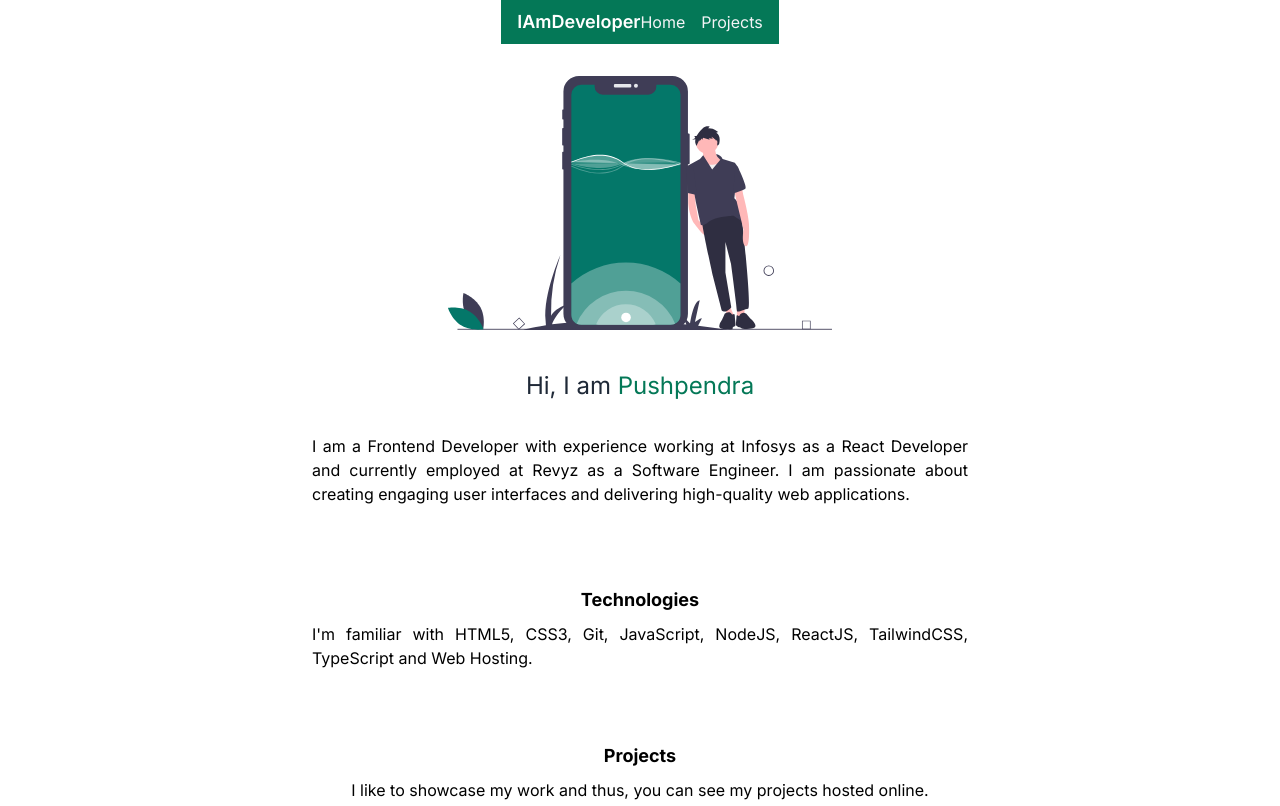
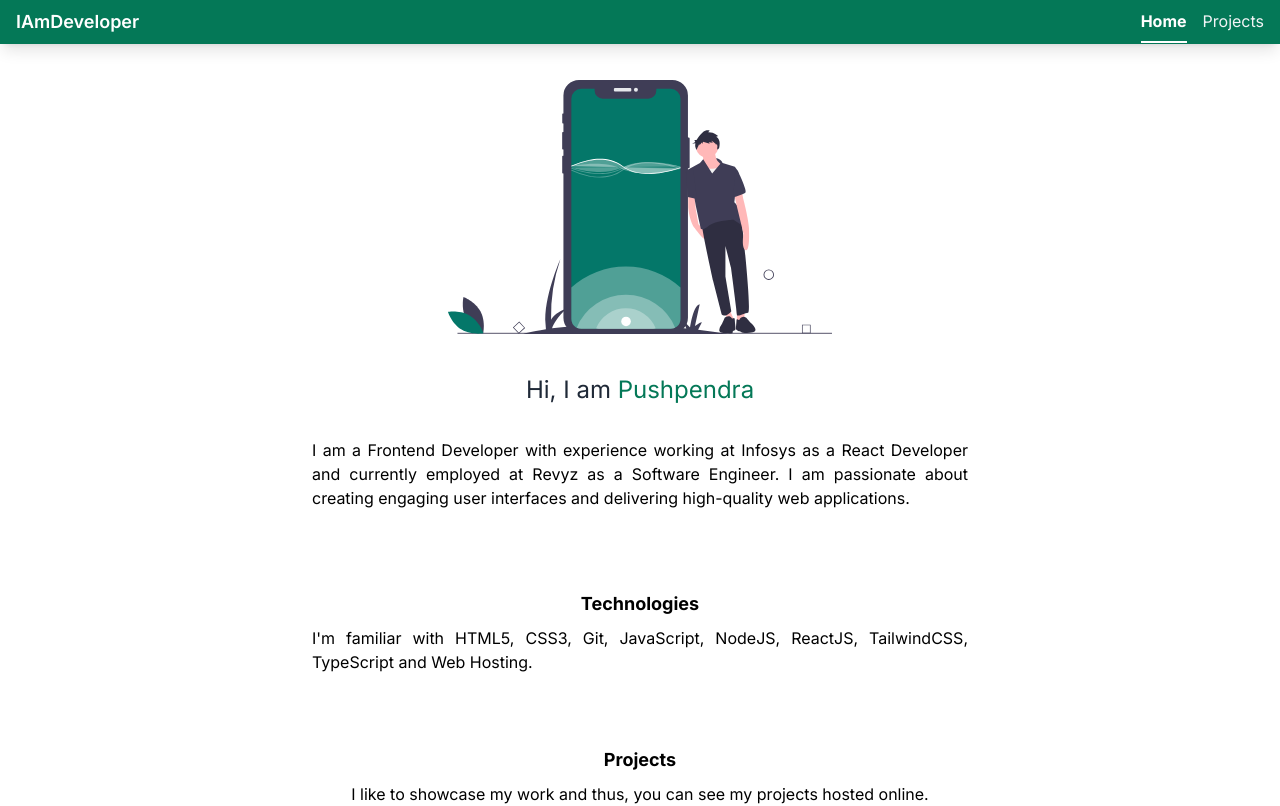
Before and after one commit to Pushpendra-Sharma/next-portfolio, a Next.js app: page / in a window 1280 px wide. Shown: the top 806 px of the page. Built offline with nearby package versions, Linux system fonts and the light colour scheme.

Commit message:
feat: show active path link highlighted in navbar

```diff
--- a/app/page.tsx
+++ b/app/page.tsx
@@ -7,7 +7,7 @@ export default function Home() {
 
   return (
     <main
-      className='flex flex-col items-stretch justify-evenly gap-2'
+      className='flex flex-col items-stretch justify-evenly gap-2 mt-12'
       data-testid='main-content'
     >
       <Header {...profileHeader} />
--- a/components/Navbar.tsx
+++ b/components/Navbar.tsx
@@ -1,33 +1,41 @@
+'use client';
 import React from 'react';
 import Link from 'next/link';
+import { usePathname } from 'next/navigation';
 
 export default function Navbar() {
+  const pathname = usePathname();
+
   return (
     <nav
-      className='mx-auto px-4 py-2 flex items-center justify-between bg-emerald-700'
+      className='px-4 flex items-center justify-between bg-emerald-700 w-full shadow-lg fixed top-0 z-10'
       data-testid='navigation-bar'
     >
-      <div className='flex items-center'>
-        <Link href='/' className='text-white text-lg font-semibold'>
+      <div className='flex items-center py-2' data-testid='title'>
+        <a href='/' className='text-white text-lg font-semibold'>
           IAmDeveloper
-        </Link>
+        </a>
       </div>
-      <ul className='flex items-center space-x-4'>
-        <li>
-          <Link
-            href='/'
-            className='text-gray-100 hover:text-white'
-            data-testid='home-link'
-          >
+      <ul className='flex items-center space-x-4' data-testid='nav-links'>
+        <li
+          className={`py-2 ${
+            pathname === '/'
+              ? 'text-white border-b-2 border-b-white font-bold'
+              : 'text-gray-100 hover:text-white border-b-2 border-b-emerald-700'
+          }`}
+        >
+          <Link className='' href='/' data-testid='home-link'>
             Home
           </Link>
         </li>
-        <li>
-          <Link
-            href='/projects'
-            className='text-gray-100 hover:text-white'
-            data-testid='projects-link'
-          >
+        <li
+          className={`py-2 ${
+            pathname === '/projects'
+              ? 'text-white border-b-2 border-b-white font-bold'
+              : 'text-gray-100 hover:text-white border-b-2 border-b-emerald-700'
+          }`}
+        >
+          <Link className='' href='/projects' data-testid='projects-link'>
             Projects
           </Link>
         </li>
```
